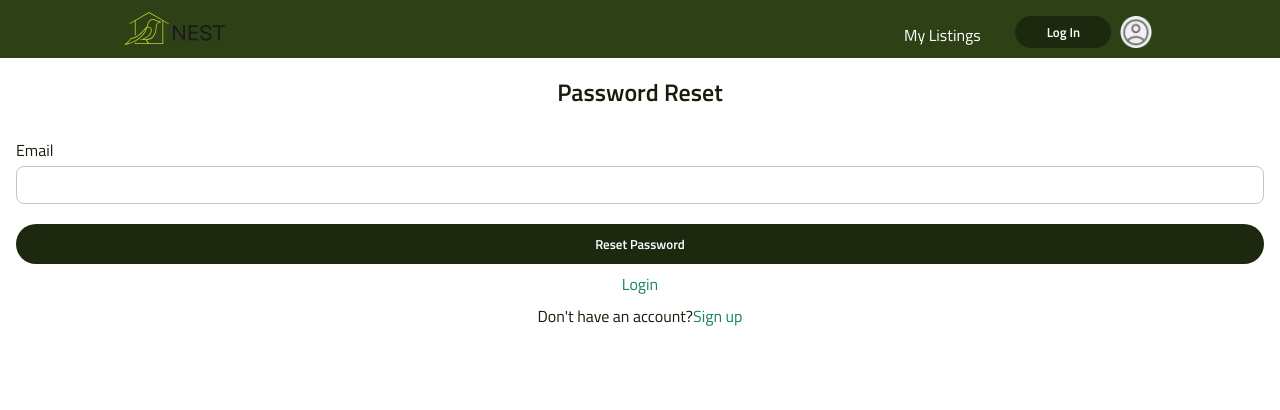
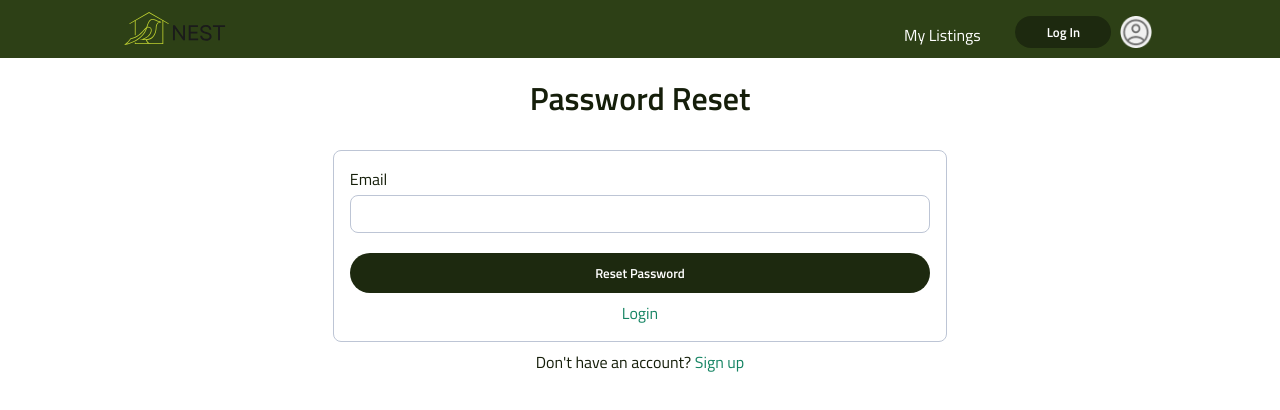
Before and after one commit to stebnj/steven-joo-capstone-project, a React (Create React App) app in the folder client/: page /forgot-password in a window 1280 px wide. Shown: the top 410 px of the page. Built offline with nearby package versions, Linux system fonts and the light colour scheme; no server answers.

Commit message:
add styling and spacing for desktop view forgotpassword page

```diff
--- a/client/src/components/ForgotPassword/ForgotPassword.js
+++ b/client/src/components/ForgotPassword/ForgotPassword.js
@@ -52,7 +52,7 @@ export default function ForgotPassword() {
       </section>
       <section className="password__redirect-signup">
         <p className="password__text">
-          Don't have an account?<Link className="password__link" to="/signup">Sign up</Link>{" "}
+          Don't have an account?<Link className="password__link" to="/signup"> Sign up</Link>{" "}
         </p>
       </section>
     </main>
--- a/client/src/components/ForgotPassword/ForgotPassword.scss
+++ b/client/src/components/ForgotPassword/ForgotPassword.scss
@@ -2,10 +2,18 @@
 @import '../../styles/partials/variables';
 @import '../../styles/partials/mixins';
 
-.password{
+.password {
     padding: 0 1rem;
 
-    &__heading-container{
+    @include desktop {
+        padding: 0 10vw;
+        display: flex;
+        align-items: center;
+        flex-direction: column;
+    }
+
+
+    &__heading-container {
         padding: 1rem;
         display: flex;
         justify-content: center;
@@ -13,22 +21,39 @@
         align-items: center;
     }
 
-    &__action{
+    &__heading {
+        @include desktop {
+            font-size: 2rem;
+        }
+    }
+
+    &__body{
+     @include desktop{
+            border: 1px solid $Cloud;
+            border-radius: 0.5rem;
+            padding: 1rem;
+            width: 60%;
+        }
+    }
+
+    &__action {
         display: flex;
         flex-direction: column;
         padding-bottom: 1.25rem;
     }
 
-    &__label{
+    &__label {
         padding-bottom: 0.25rem;
     }
 
-    &__input{
+    &__input {
         border-radius: 0.5rem;
     }
 
-    &__redirect{
-        &-login, &-signup{
+    &__redirect {
+
+        &-login,
+        &-signup {
             display: flex;
             flex-direction: column;
             align-items: center;
@@ -36,11 +61,11 @@
         }
     }
 
-    &__link{
+    &__link {
         color: $light-green;
     }
 
-    &__error{
+    &__error {
         color: $Red;
     }
 }
```
